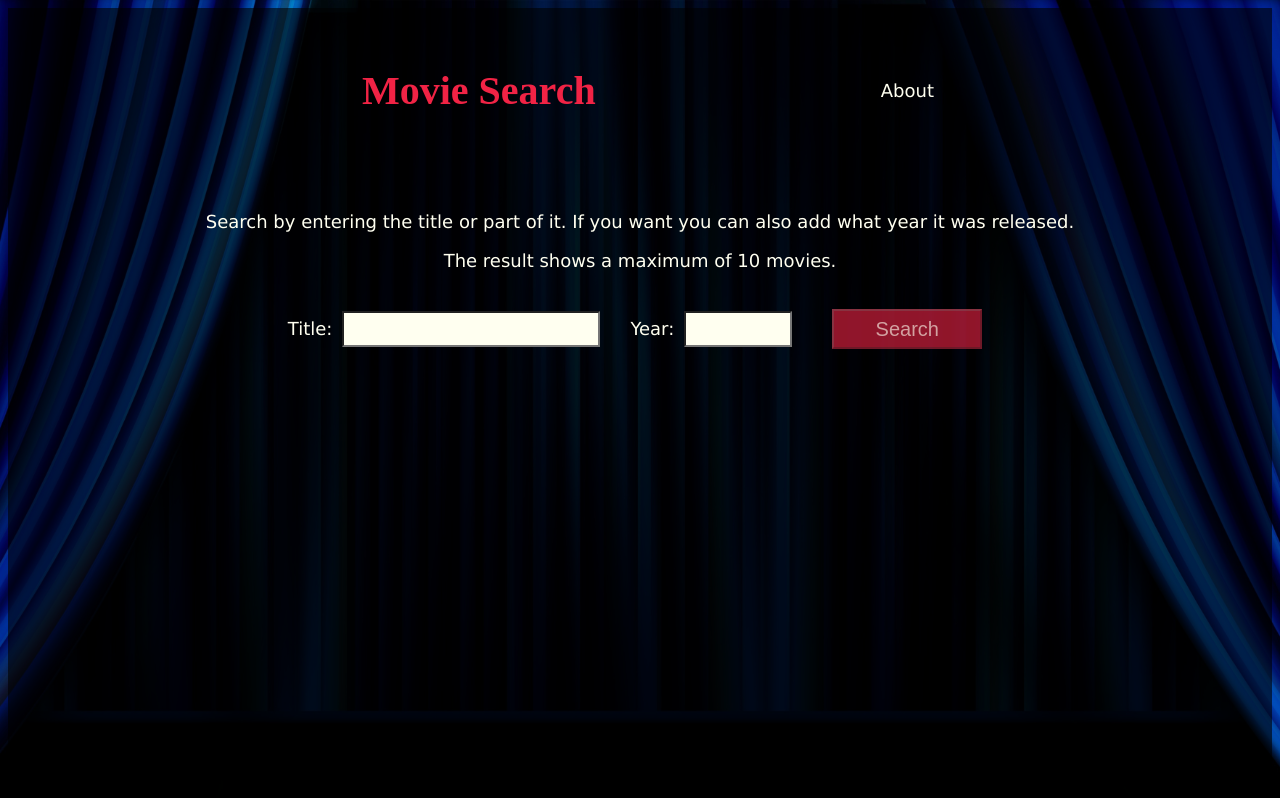
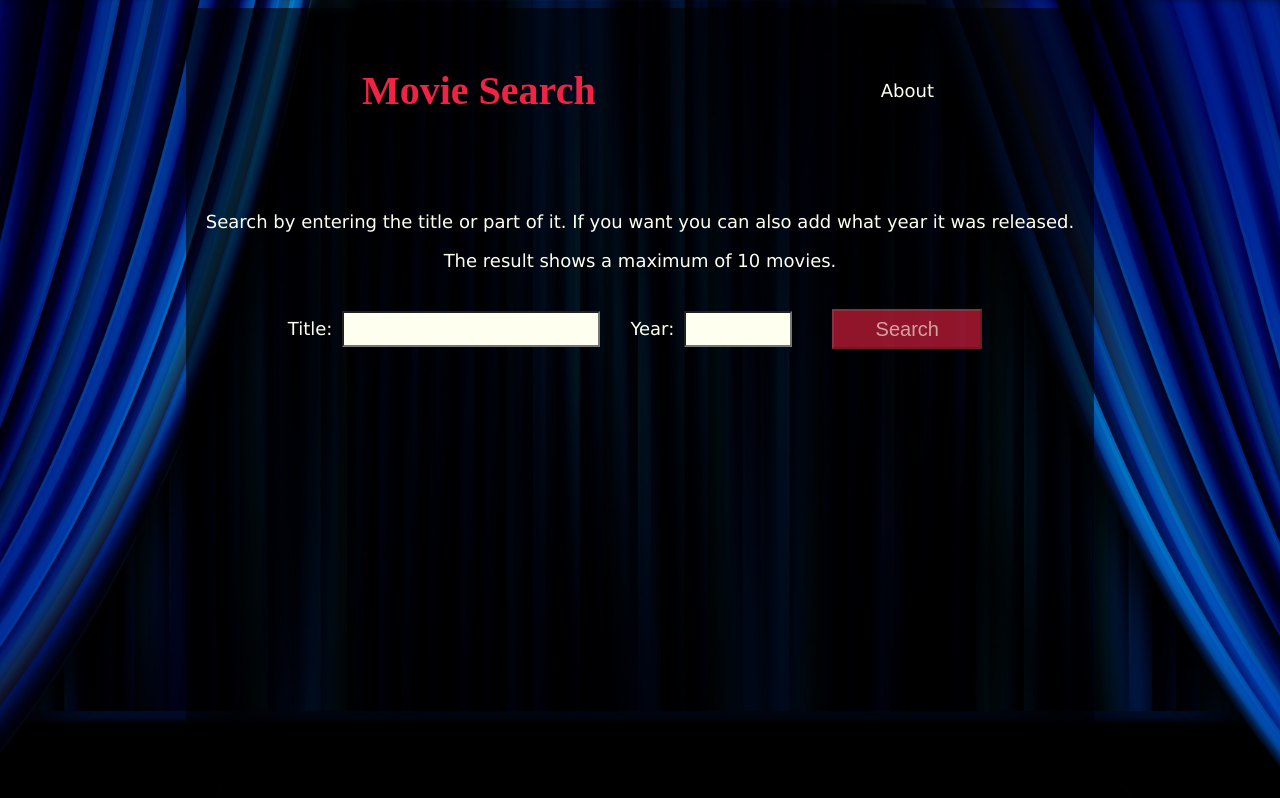
Before and after one commit to Moriawe/MoveSearch, a React (Create React App) app: page / in a window 1280 px wide. Shown: the top 798 px of the page. Built offline with nearby package versions, Linux system fonts and the light colour scheme; a web font is replaced by a local one.

Commit message:
add README file

```diff
--- a/src/index.css
+++ b/src/index.css
@@ -17,7 +17,8 @@ html {
 
 .media-box {
   margin: auto;
-  width: 1500px;
+  min-width: fit-content;
+  max-width: 1500px;
   min-height: 1000px;
   color: #fffff0;
   background-color: rgba(0, 0, 0, 0.6)
```
Also changed, not shown: 1 other file (tests, documents, lock files or other folders).
